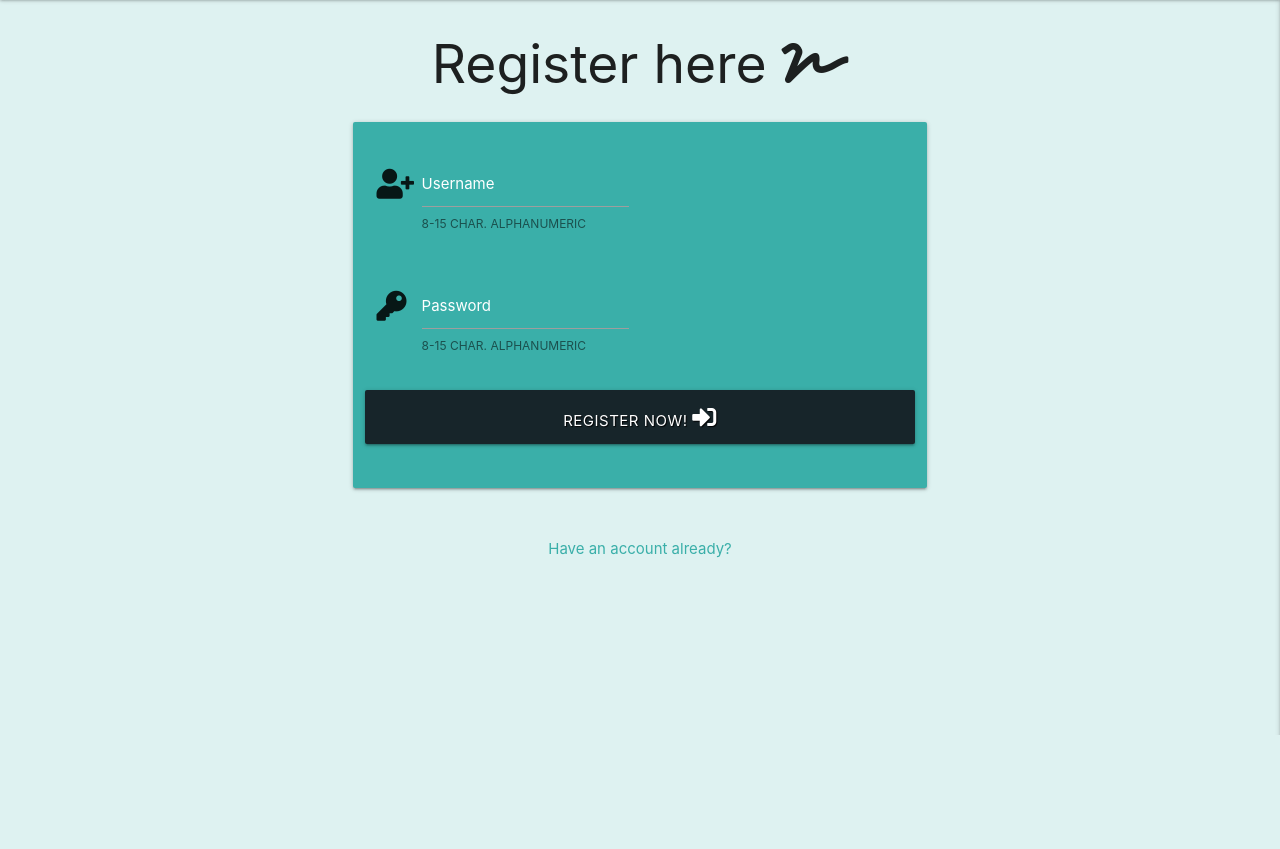
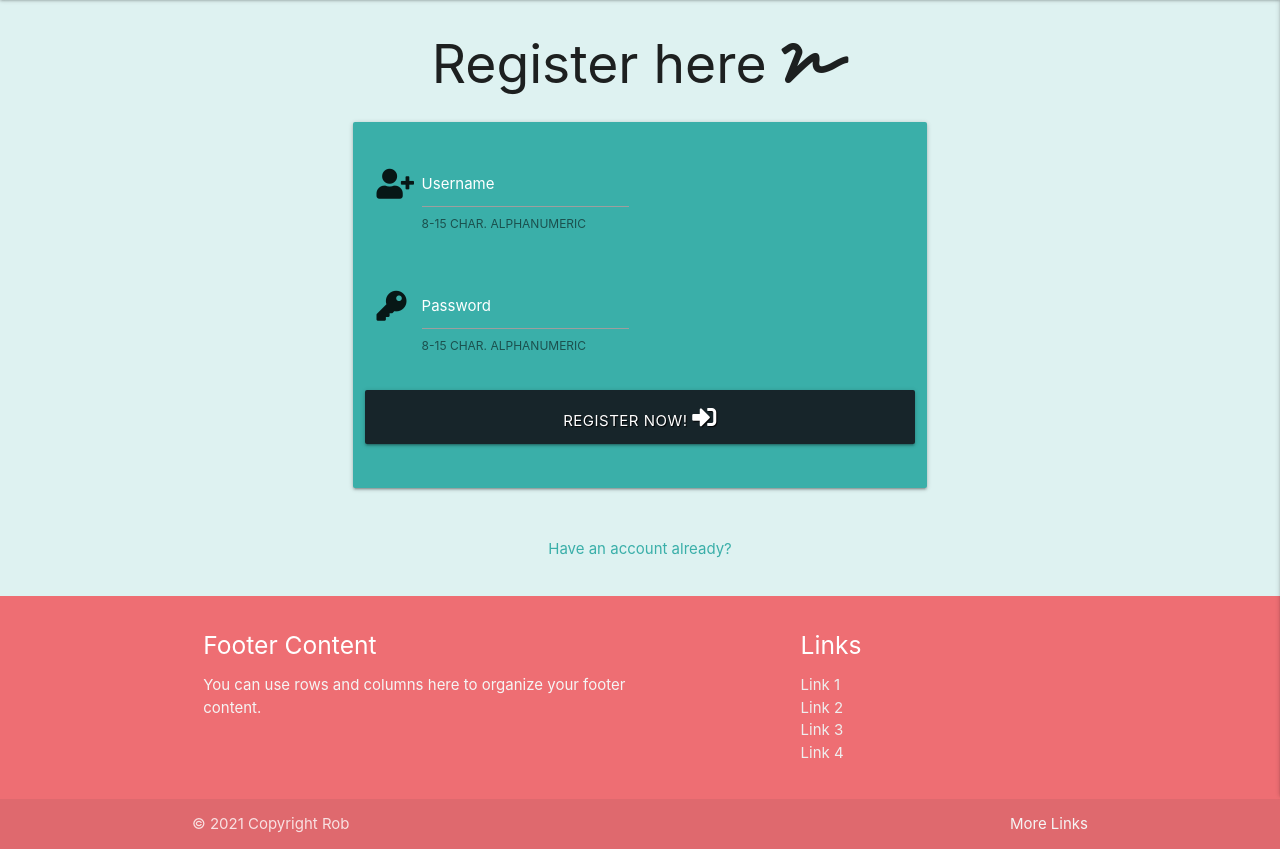
Before and after one commit to Code-Institute-Submissions/milestone-97, a Flask app: page /register in a window 1280 px wide. Shown: the part 65-914 px from the top of the page. Before the commit the page ends 800 px from the top, so only its background shows below. Run offline with Flask 2, Linux system fonts and the light colour scheme; some libraries are stand-ins or nearby versions.

Commit message:
added a footer

```diff
--- a/static/css/style.css
+++ b/static/css/style.css
@@ -4,7 +4,14 @@
 
 body {
     background-color: #def2f1;
+    display: flex;
+    min-height: 100vh;
+    flex-direction: column;
 }
+
+main {
+    flex: 1 0 auto;
+  }
 
 .card-panel, .card {
     background-color: #3aafa9;
@@ -15,6 +22,10 @@ body {
 }
 
 .nav {
+    background-color: #17252A;
+}
+
+footer {
     background-color: #17252A;
 }
 
--- a/templates/base.html
+++ b/templates/base.html
@@ -71,6 +71,32 @@
         {% endblock %}
     </main>
 
+    <footer class="page-footer">
+        <div class="container">
+          <div class="row">
+            <div class="col l6 s12">
+              <h5 class="white-text">Footer Content</h5>
+              <p class="grey-text text-lighten-4">You can use rows and columns here to organize your footer content.</p>
+            </div>
+            <div class="col l4 offset-l2 s12">
+              <h5 class="white-text">Links</h5>
+              <ul>
+                <li><a class="grey-text text-lighten-3" href="#!">Link 1</a></li>
+                <li><a class="grey-text text-lighten-3" href="#!">Link 2</a></li>
+                <li><a class="grey-text text-lighten-3" href="#!">Link 3</a></li>
+                <li><a class="grey-text text-lighten-3" href="#!">Link 4</a></li>
+              </ul>
+            </div>
+          </div>
+        </div>
+        <div class="footer-copyright">
+          <div class="container">
+          © 2021 Copyright Rob
+          <a class="grey-text text-lighten-4 right" href="#!">More Links</a>
+          </div>
+        </div>
+      </footer>
+
     <script src="https://code.jquery.com/jquery-3.6.0.min.js" integrity="sha256-/xUj+3OJU5yExlq6GSYGSHk7tPXikynS7ogEvDej/m4=" crossorigin="anonymous"></script>
     <script src="https://cdnjs.cloudflare.com/ajax/libs/materialize/1.0.0/js/materialize.min.js"></script>
     <script src="{{ url_for('static', filename='js/script.js') }}"></script>
```
